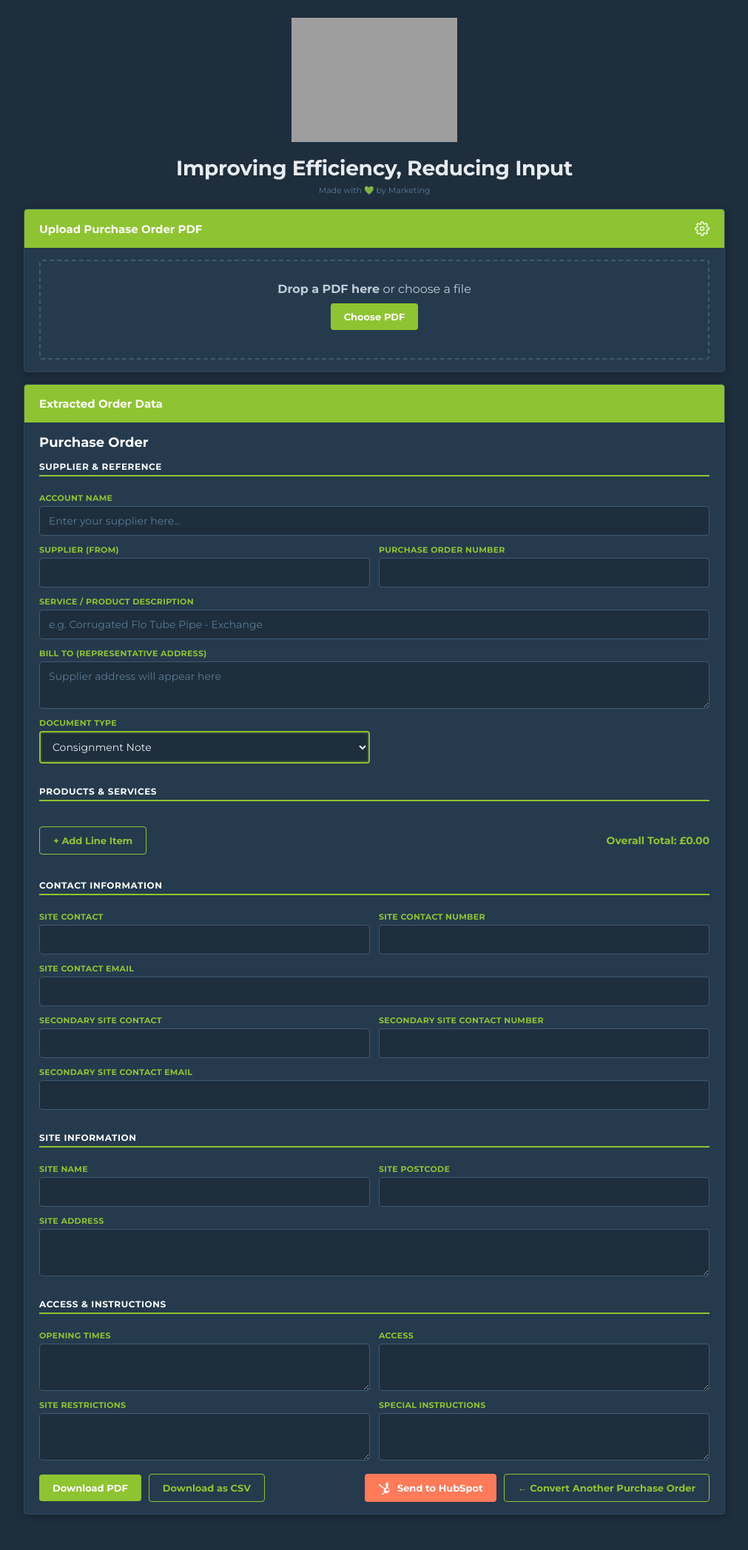
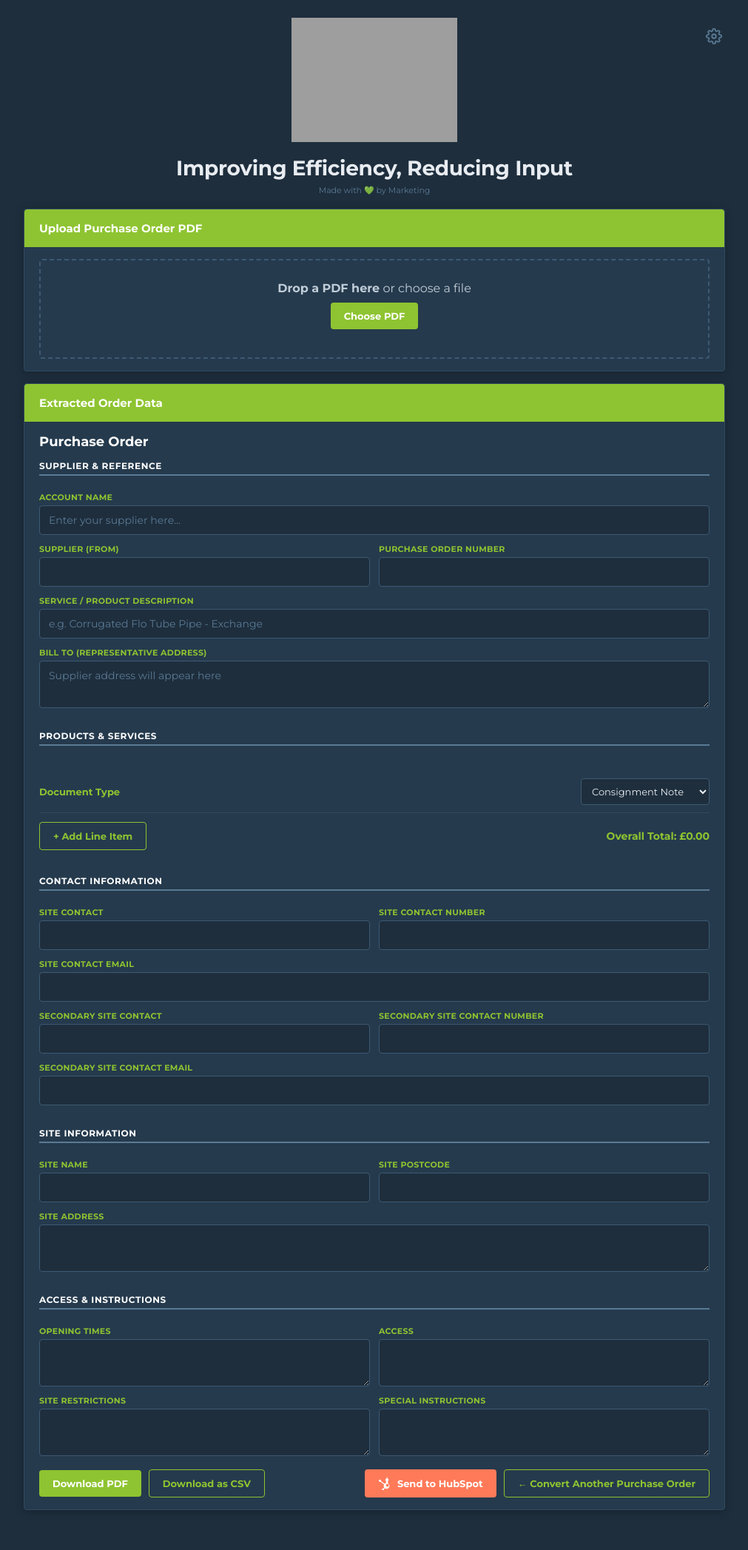
Before and after one commit to NathCM24/pdf-extractor, a Flask app: template templates/index.html in a window 1280 px wide. Shown: the whole page at 74% size, without its empty margins (134-1145 px from the left). After the commit the page ends 2041 px from the top, so only its background shows below. Run offline with Flask 3, Linux system fonts and the light colour scheme; the template is opened without the code that fills it, so the values that code supplies are empty; some libraries are stand-ins or nearby versions; grey boxes are pictures that could not be loaded.

Commit message:
UI fixes: persistent settings cog, muted dividers, doc-type in products section, template persistence
- Settings gear icon now renders at top-right of page in ALL app states
  (upload, scanning, results) instead of only in the upload card header
- Section divider lines changed from green (#8ec431) to muted grey (#5a7a94)
  to match the "Made with" subtitle colour
- Document Type dropdown moved from Supplier & Reference into Products &
  Services section as a permanent styled row (label left, dropdown right)
- Supplier template storage made persistent via TEMPLATES_DIR env var so
  templates survive Railway redeployments when pointed at a volume mount
- Added PUT /api/templates/<supplier> and POST /api/templates endpoints
- All border-radius values verified at 4px for consistency

https://claude.ai/code/session_01BuxxiPaViTv3eKTUiQynKo

```diff
--- a/app.py
+++ b/app.py
@@ -33,8 +33,12 @@ LAST_REVIEW_PAYLOAD = {}
 SCRIPT_DIR = Path(__file__).parent
 
 # ─── Supplier template storage ────────────────────────────────────────────────
-
-TEMPLATES_FILE = SCRIPT_DIR / "supplier_templates.json"
+# Use TEMPLATES_DIR env var to point to a persistent volume (e.g. Railway volume
+# mount at /data). Defaults to SCRIPT_DIR which works locally but is ephemeral
+# on platforms like Railway that rebuild containers on deploy.
+TEMPLATES_DIR = Path(os.environ.get("TEMPLATES_DIR", str(SCRIPT_DIR)))
+TEMPLATES_DIR.mkdir(parents=True, exist_ok=True)
+TEMPLATES_FILE = TEMPLATES_DIR / "supplier_templates.json"
 TRAINING_PDF_CACHE = {}  # supplier -> base64 pdf data (temporary, per-session)
 
 
@@ -1050,6 +1054,34 @@ def save_template():
     return jsonify({"success": True, "supplier": supplier})
 
 
+@app.route("/api/templates", methods=["POST"])
+def create_template():
+    """Create a new supplier template (alias for /api/templates/save)."""
+    return save_template()
+
+
+@app.route("/api/templates/<path:supplier>", methods=["PUT"])
+def update_template(supplier):
+    """Update an existing supplier template."""
+    payload = request.get_json(silent=True) or {}
+    if not supplier or supplier not in BROKERS:
+        return jsonify({"error": "Invalid supplier name"}), 400
+
+    templates = _load_templates()
+    if supplier not in templates:
+        return jsonify({"error": "Template not found — use POST to create"}), 404
+
+    # Merge provided fields into existing template
+    existing = templates[supplier]
+    for key in ("layout_description", "field_locations",
+                "auto_extracted_fields", "manually_corrected_fields"):
+        if key in payload:
+            existing[key] = payload[key]
+    existing["trained_date"] = datetime.now().isoformat()
+    _save_templates(templates)
+    return jsonify({"success": True, "supplier": supplier})
+
+
 @app.route("/api/templates/<path:supplier>", methods=["DELETE"])
 def delete_template(supplier):
     """Delete a supplier template."""
--- a/templates/index.html
+++ b/templates/index.html
@@ -11,7 +11,7 @@
   <style>
     *, *::before, *::after { box-sizing: border-box; }
     body { font-family: 'Montserrat', sans-serif; margin: 0; background: #1e2e3d; color: #e8ecf1; }
-    .wrap { max-width: 980px; margin: 24px auto 48px; padding: 0 16px; }
+    .wrap { max-width: 980px; margin: 24px auto 48px; padding: 0 16px; position: relative; }
     .brand { text-align: center; margin: 6px 0 18px; }
     .brand img { max-width: 224px; width: 100%; height: auto; }
 
@@ -122,7 +122,7 @@
     /* --- Section headers inside the result card --- */
     .section-title {
       font-size: 12px; font-weight: 700; text-transform: uppercase; letter-spacing: .6px;
-      color: #fff; border-bottom: 2px solid #8ec431; padding-bottom: 4px;
+      color: #fff; border-bottom: 2px solid #5a7a94; padding-bottom: 4px;
       margin: 18px 0 10px; grid-column: 1 / -1;
     }
     .section-title:first-child { margin-top: 0; }
@@ -189,14 +189,29 @@
     .hs-banner .hs-banner-close { margin-left: auto; cursor: pointer; opacity: .7; }
     .hs-banner .hs-banner-close:hover { opacity: 1; }
 
-    /* --- Settings gear icon in header --- */
-    .head-with-gear { display: flex; align-items: center; justify-content: space-between; position: relative; }
-    .settings-gear {
-      background: none; border: none; padding: 0; cursor: pointer; display: flex; align-items: center;
-      color: rgba(255,255,255,.85); transition: opacity .2s, transform .3s;
-    }
-    .settings-gear:hover { opacity: .7; transform: rotate(45deg); }
-    .settings-gear svg { width: 20px; height: 20px; }
+    /* --- Persistent settings gear icon (always visible) --- */
+    .persistent-gear {
+      position: absolute; top: 10px; right: 16px; z-index: 100;
+      background: none; border: none; padding: 4px; cursor: pointer;
+      display: flex; align-items: center;
+      color: #5a7a94; transition: opacity .2s, transform .3s;
+    }
+    .persistent-gear:hover { opacity: .7; transform: rotate(45deg); }
+    .persistent-gear svg { width: 22px; height: 22px; }
+
+    /* --- Document Type row (styled as line item) --- */
+    .doc-type-row {
+      display: flex; align-items: center; justify-content: space-between;
+      padding: 10px 0; border-bottom: 1px solid #2f4a60;
+    }
+    .doc-type-row .dt-label {
+      font-size: 13px; font-weight: 700; color: #8ec431;
+    }
+    .doc-type-row select {
+      max-width: 220px; border: 1px solid #3d5a73; border-radius: 4px;
+      padding: 8px 10px; font-size: 13px; font-family: 'Montserrat', sans-serif;
+      background: #1e2e3d; color: #e8ecf1;
+    }
 
     /* --- Settings card --- */
     .settings-card { background: #253a4d; border-radius: 4px; border: 1px solid #2f4a60; margin-bottom: 16px; }
@@ -294,7 +309,7 @@
     .train-grid select option { background: #1e2e3d; color: #e8ecf1; }
     .train-section-title {
       font-size: 11px; font-weight: 700; text-transform: uppercase; letter-spacing: .5px;
-      color: #fff; border-bottom: 2px solid #8ec431; padding-bottom: 4px;
+      color: #fff; border-bottom: 2px solid #5a7a94; padding-bottom: 4px;
       margin: 14px 0 8px; grid-column: 1 / -1;
     }
     .train-actions { display: flex; gap: 10px; margin-top: 16px; justify-content: flex-end; }
@@ -328,6 +343,11 @@
 </head>
 <body>
   <div class="wrap">
+    <!-- Persistent settings gear — always visible in all states -->
+    <button class="persistent-gear" type="button" onclick="toggleSettings()" title="Settings">
+      <svg viewBox="0 0 24 24" fill="none" stroke="currentColor" stroke-width="2" stroke-linecap="round" stroke-linejoin="round"><circle cx="12" cy="12" r="3"/><path d="M19.4 15a1.65 1.65 0 0 0 .33 1.82l.06.06a2 2 0 1 1-2.83 2.83l-.06-.06a1.65 1.65 0 0 0-1.82-.33 1.65 1.65 0 0 0-1 1.51V21a2 2 0 0 1-4 0v-.09A1.65 1.65 0 0 0 9 19.4a1.65 1.65 0 0 0-1.82.33l-.06.06a2 2 0 1 1-2.83-2.83l.06-.06A1.65 1.65 0 0 0 4.68 15a1.65 1.65 0 0 0-1.51-1H3a2 2 0 0 1 0-4h.09A1.65 1.65 0 0 0 4.6 9a1.65 1.65 0 0 0-.33-1.82l-.06-.06a2 2 0 1 1 2.83-2.83l.06.06A1.65 1.65 0 0 0 9 4.68a1.65 1.65 0 0 0 1-1.51V3a2 2 0 0 1 4 0v.09a1.65 1.65 0 0 0 1 1.51 1.65 1.65 0 0 0 1.82-.33l.06-.06a2 2 0 1 1 2.83 2.83l-.06.06A1.65 1.65 0 0 0 19.4 9a1.65 1.65 0 0 0 1.51 1H21a2 2 0 0 1 0 4h-.09a1.65 1.65 0 0 0-1.51 1z"/></svg>
+    </button>
+
     <div class="brand">
       <img src="https://i0.wp.com/wasteexperts.co.uk/wp-content/uploads/2022/11/green-grey-logo-1080.png?w=1920&amp;ssl=1" alt="Waste Experts logo" />
       <h1 class="brand-title">Improving Efficiency, Reducing Input</h1>
@@ -337,12 +357,7 @@
     <div id="state-container">
     <!-- Upload card -->
     <div id="upload-card" class="card">
-      <div class="head head-with-gear">
-        <span>Upload Purchase Order PDF</span>
-        <button class="settings-gear" type="button" onclick="toggleSettings()" title="Settings">
-          <svg viewBox="0 0 24 24" fill="none" stroke="currentColor" stroke-width="2" stroke-linecap="round" stroke-linejoin="round"><circle cx="12" cy="12" r="3"/><path d="M19.4 15a1.65 1.65 0 0 0 .33 1.82l.06.06a2 2 0 1 1-2.83 2.83l-.06-.06a1.65 1.65 0 0 0-1.82-.33 1.65 1.65 0 0 0-1 1.51V21a2 2 0 0 1-4 0v-.09A1.65 1.65 0 0 0 9 19.4a1.65 1.65 0 0 0-1.82.33l-.06.06a2 2 0 1 1-2.83-2.83l.06-.06A1.65 1.65 0 0 0 4.68 15a1.65 1.65 0 0 0-1.51-1H3a2 2 0 0 1 0-4h.09A1.65 1.65 0 0 0 4.6 9a1.65 1.65 0 0 0-.33-1.82l-.06-.06a2 2 0 1 1 2.83-2.83l.06.06A1.65 1.65 0 0 0 9 4.68a1.65 1.65 0 0 0 1-1.51V3a2 2 0 0 1 4 0v.09a1.65 1.65 0 0 0 1 1.51 1.65 1.65 0 0 0 1.82-.33l.06-.06a2 2 0 1 1 2.83 2.83l-.06.06A1.65 1.65 0 0 0 19.4 9a1.65 1.65 0 0 0 1.51 1H21a2 2 0 0 1 0 4h-.09a1.65 1.65 0 0 0-1.51 1z"/></svg>
-        </button>
-      </div>
+      <div class="head">Upload Purchase Order PDF</div>
       <div class="body">
         <div id="drop-zone" class="drop">
           <p><strong>Drop a PDF here</strong> or choose a file</p>
@@ -398,19 +413,20 @@
             <textarea id="supplier_address" placeholder="Supplier address will appear here"></textarea>
           </div>
 
-          <div class="field">
-            <label>Document Type</label>
-            <select id="document_type" class="hl">
+          <!-- ===== Products & Services ===== -->
+          <div class="section-title">Products &amp; Services</div>
+
+          <div class="full" id="line-items-container">
+            <!-- Line item rows are injected here by JS -->
+          </div>
+
+          <!-- Document Type as permanent line item row -->
+          <div class="full doc-type-row">
+            <span class="dt-label">Document Type</span>
+            <select id="document_type">
               <option>Consignment Note</option>
               <option>Waste Transfer Note</option>
             </select>
-          </div>
-
-          <!-- ===== Products & Services ===== -->
-          <div class="section-title">Products &amp; Services</div>
-
-          <div class="full" id="line-items-container">
-            <!-- Line item rows are injected here by JS -->
           </div>
 
           <div class="full" style="display:flex; gap:10px; align-items:center; margin-bottom:4px;">
@@ -503,8 +519,6 @@
       </div>
     </div>
   </div>
-
-  <!-- Settings toggle (gear icon in upload header) -->
 
   <!-- HubSpot preview modal (injected dynamically) -->
   <div id="hs-modal-root"></div>
```
Also changed, not shown: 1 other file.
